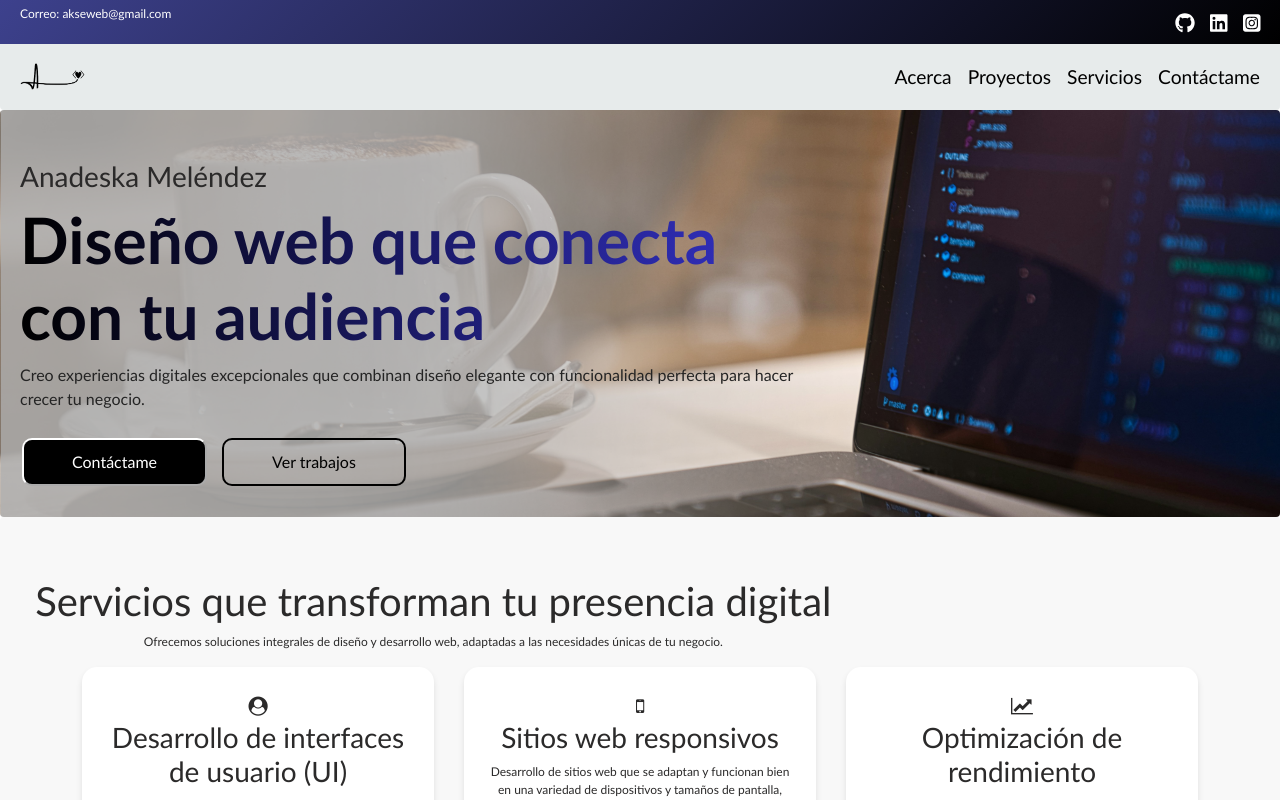
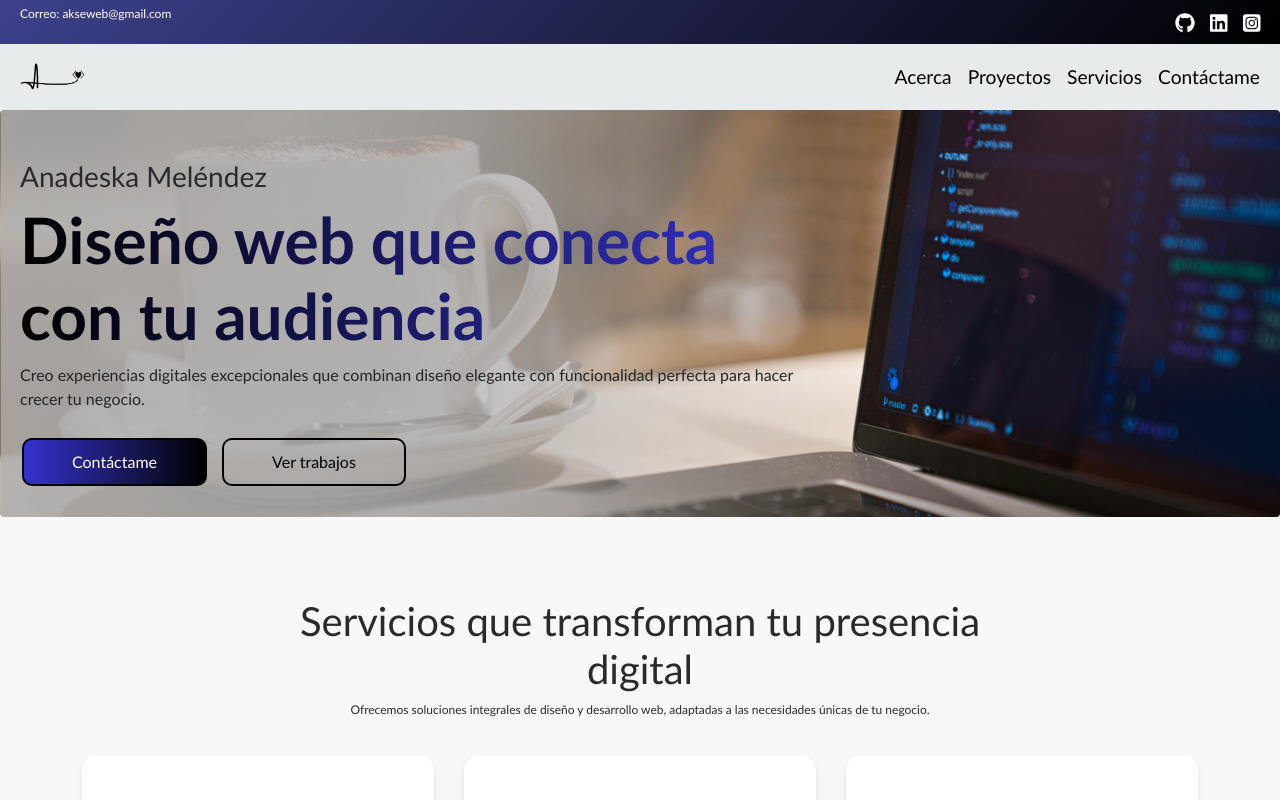
Before and after one commit to anatmb/portafolio, a React (Vite) app: page / in a window 1280 px wide. Built offline with nearby package versions, Linux system fonts and the light colour scheme.

Commit message:
mejora del codigo

```diff
--- a/src/components/content/content.css
+++ b/src/components/content/content.css
@@ -1,6 +1,6 @@
 /*********** VARIABLES ***********/
 :root {
-  --color-primary: #3533cc;
+  --color-primary: linear-gradient(90deg, #3533CD 0%, #000000 100%);
   --color-dark: #000000;
   --color-light: #ffffff;
   --color-gray: #dad7d7;
@@ -113,21 +113,21 @@
 }
 
 .btn-primary {
-  /* background: var(--color-dark);
-  color: var(--color-light);
-  border: 2px solid var(--color-dark); */
-   margin-right: 5px;
+background:var(--color-primary);
+  margin-right: 5px;
   border-radius: 10px;
-  border-color: #ffffff;
-  padding: 10px;
-  background-color: #000000;
+  border: 2px solid #010101;
+  padding: 10px 20px;
   color: #fff;
-  transition: background-color 0.3s ease;
+  cursor: pointer;
+  transition: background 0.3s ease;
 }
 
 .btn-primary:hover {
   background: var(--color-primary);
   border-color: var(--color-primary);
+
+  /* border-color: #3533CD; */
 }
 
 .btn-outline {
@@ -172,6 +172,13 @@
   background: var(--color-bg);
   padding: 60px 20px;
   text-align: center;
+
+}
+
+.service-titulo{
+  margin: auto;
+  align-items: center;
+  padding: 20px;
 }
 
 .container-services {
@@ -195,6 +202,23 @@
   box-shadow: var(--shadow-lg);
 }
 
+.icono-service {
+  color: #ffffff;
+  font-size: 620px;
+  margin: 20px auto;
+  display: block;
+  text-align: center;
+  background:var(--color-primary);
+  padding: 15px 15px;
+  border-radius: 10px;
+}
+
+
+/*********** PROJECT ***********/
+.proyect{
+  background:var(--color-primary);
+}
+
 /*********** RESPONSIVE ***********/
 @media (max-width: 991px) {
   .texto-derecha {
--- a/src/components/content/content.jsx
+++ b/src/components/content/content.jsx
@@ -297,7 +297,7 @@ function content() {
       </section>
 
       <section className="proyect">
-        <div className="album bg-body-tertiary">
+        <div className="album">
           <h1 className="display-4 fw-normal text-body-emphasis proyect-titule">
             Algunos Proyectos
           </h1>
```
